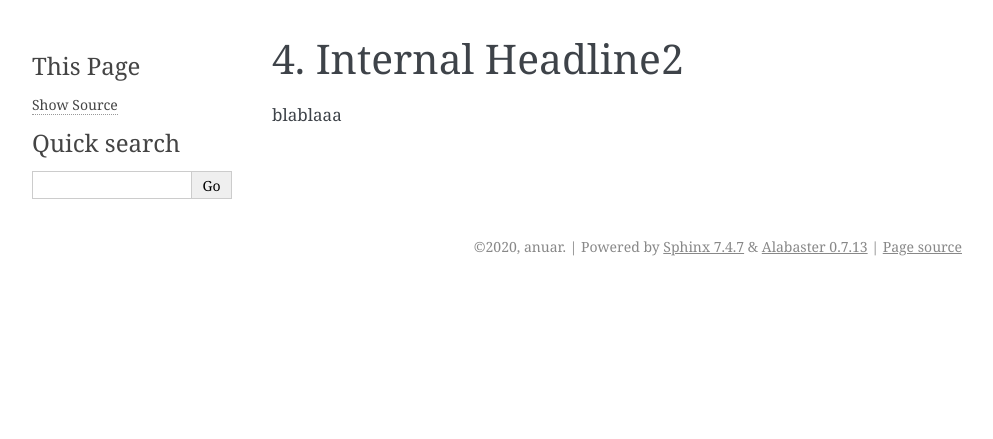
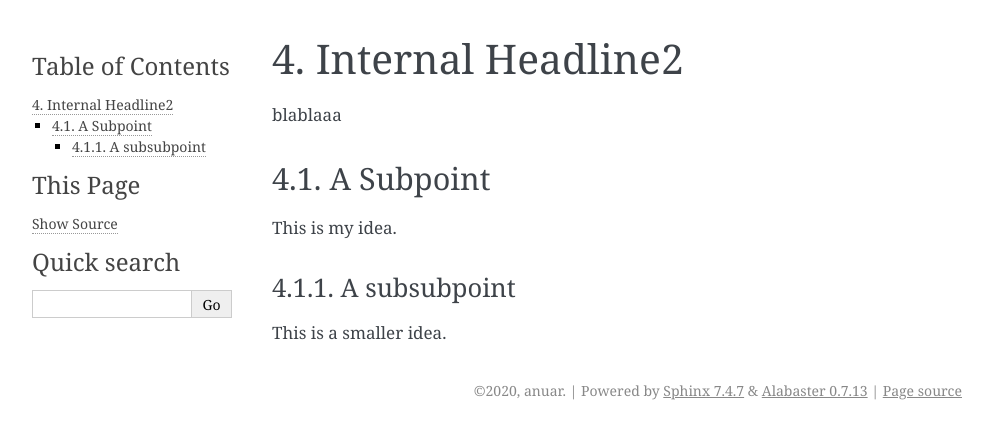
Before and after one commit to snua/test-readthedocs, a Sphinx documentation site: the page built from source/tutorials/tutorial2.rst, in a window 1280 px wide. Shown: the top 439 px of the page, without its empty margins (148-1141 px from the left). Built offline with Sphinx 7.4.7, drawn with Linux system fonts in a browser that asks for light colours.

Commit message:
add new test page 4

```diff
--- a/source/tutorials/tutorial2.rst
+++ b/source/tutorials/tutorial2.rst
@@ -7,3 +7,11 @@
 Internal Headline2
 =============================================
 blablaaa
+
+A Subpoint
+----------
+This is my idea.
+
+A subsubpoint
++++++++++++++
+This is a smaller idea.
```
Also changed, not shown: 7 other files.
